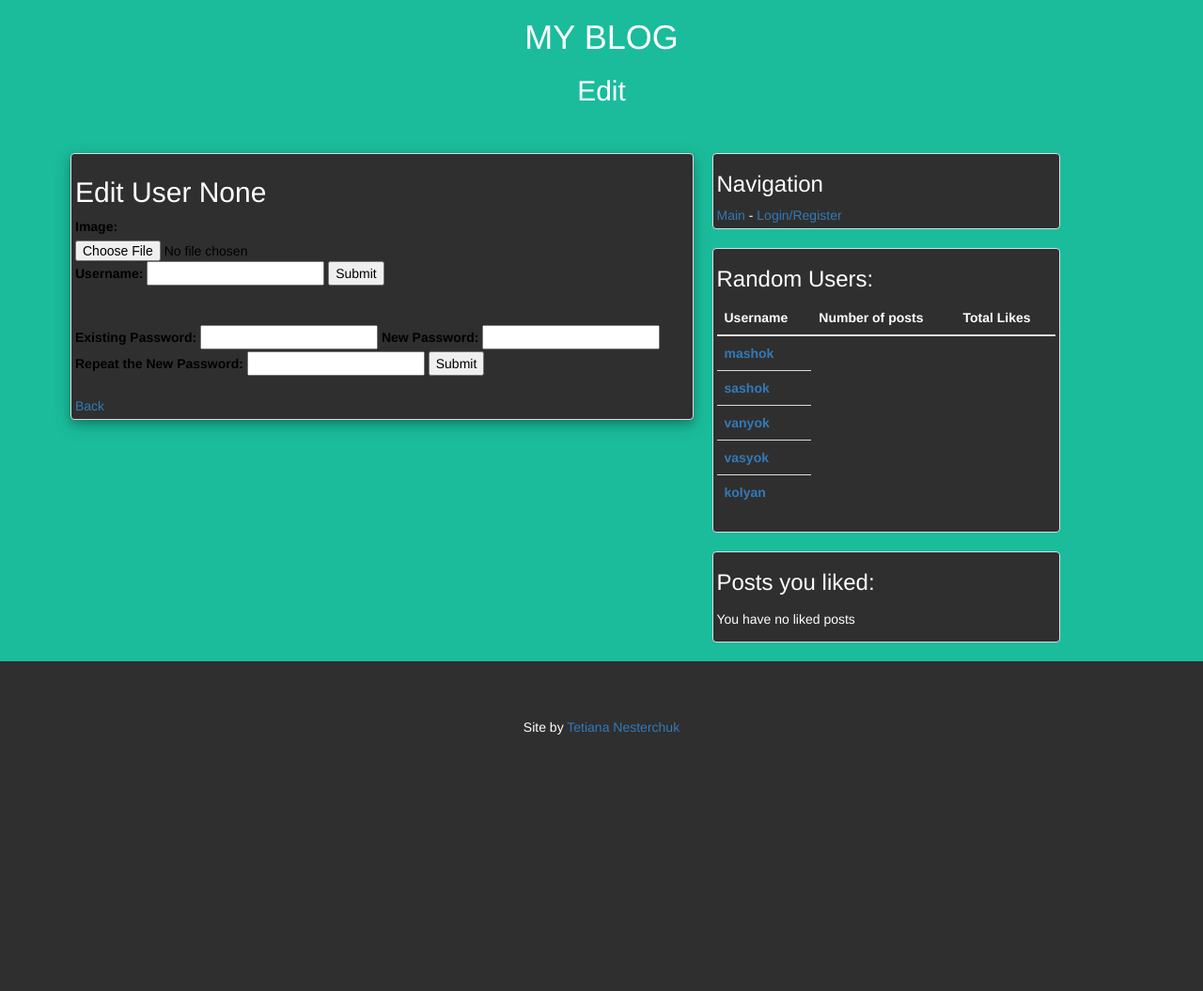
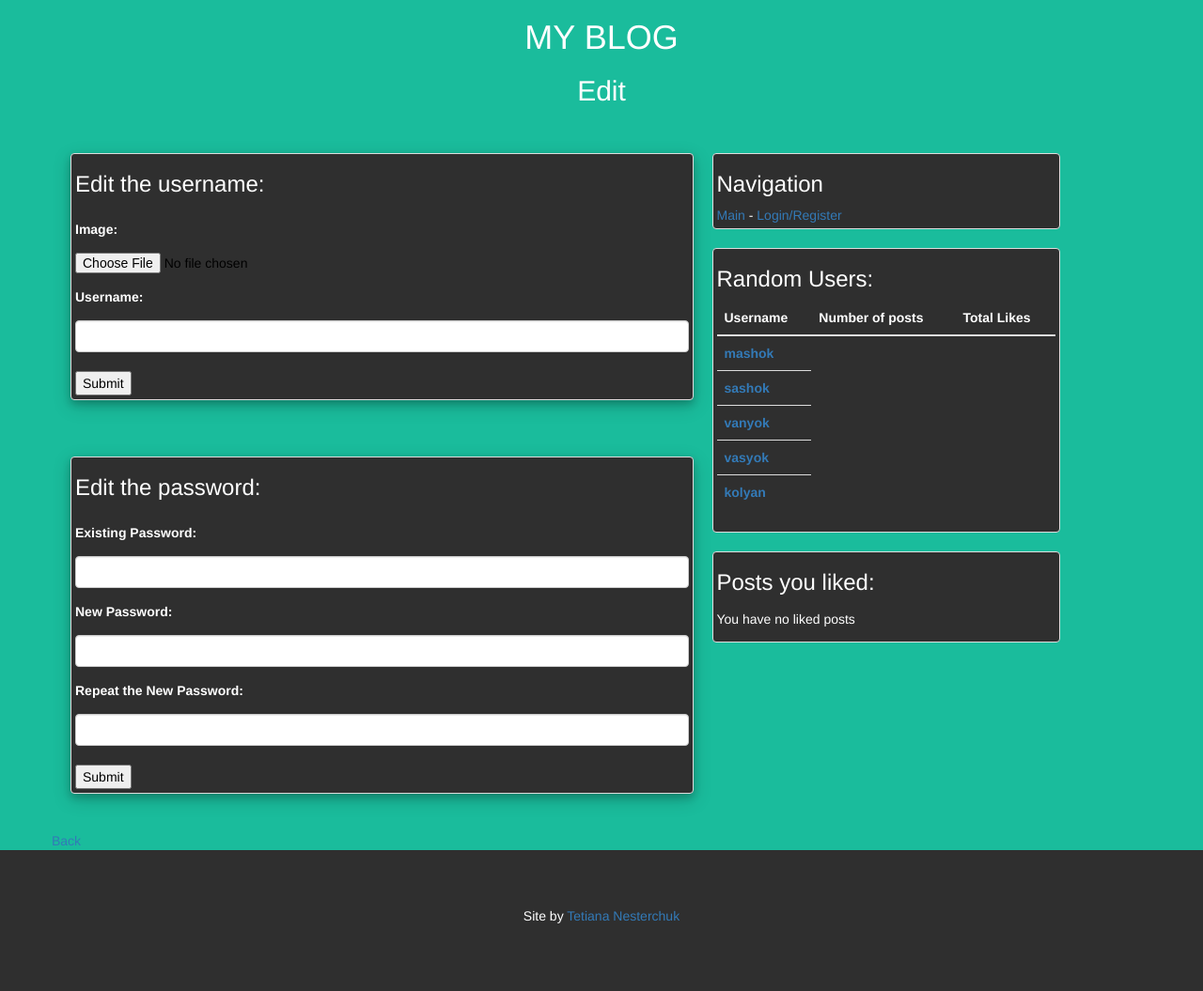
Before and after one commit to Assuliya/blog_platform, a Django app: template apps/blog/templates/blog/edit.html in a window 1280 px wide. Shown: the whole page at 94% size. Before the commit the page ends 782 px from the top, so only its background shows below. Run offline with Django 3.2, Linux system fonts and the light colour scheme; the template is opened without the code that fills it: values that come from a table or form of the project are taken from there, others are empty; data comes from the database, SQL or seed files in the repository; both versions use the stored data as it was after the commit; parts of the project's set-up code (start-up, migrations or seed data) failed here and were passed over; some libraries are stand-ins or nearby versions.

Commit message:
form look, edit + login fixed

```diff
--- a/apps/blog/models.py
+++ b/apps/blog/models.py
@@ -42,7 +42,7 @@ class UserManager(models.Manager):
         try:
 	        user = self.get(username=request.POST['username'])
 	        password = user.pw_hash.encode()
-	        loginpass = request.POST['password'].encode()
+	        loginpass = request.POST['old_password'].encode()
 	        print password
 	        print hashpw(loginpass, password)
 	        if hashpw(loginpass, password) == password:
--- a/apps/blog/static/blog/css/main.css
+++ b/apps/blog/static/blog/css/main.css
@@ -90,3 +90,7 @@ label{
 .green{
   color: darkgreen !important;
 }
+
+.white{
+  color: white !important;
+}
--- a/apps/blog/templates/blog/edit.html
+++ b/apps/blog/templates/blog/edit.html
@@ -17,8 +17,6 @@
     <div class="row">
       <div class="col-sm-7">
         <div class="row">
-          <div class="thumbnail shadow">
-            <h2>Edit User {{user.id}}</h2>
             {% if messages %}
               <div class="errors">
                  {% for message in messages %}
@@ -26,32 +24,38 @@
                  {% endfor %}
               </div>
             {% endif %}
+            <div class="thumbnail shadow">
+              <h3>Edit the username:</h3>
               <form class="edit black" action="{% url 'update'%}" method="post" enctype="multipart/form-data">
                 {% csrf_token %}
-              <label for="image">Image: </label>
-              <input type="file" name="image">
-              <label for="username">Username: </label>
-              <input type="text" name="username" value="{{user.username}}">
+                <label for="image"><p>Image: </p></label>
+                <input type="file" class="edit black" name="image">
+                <label for="username"><p>Username: </p></label>
+                <input type="text" class="edit black form-control" name="username" value="{{user.username}}">
+                <br>
                 <input type="submit" value="Submit">
               </form>
+            </div>
             <br><br>
+            <div class="thumbnail shadow">
+              <h3>Edit the password:</h3>
               <form class="edit black" action="{% url 'update_pass' %}" method="post">
                 {% csrf_token %}
-              <input type="hidden" name="email" value="{{user.username}}">
-              <label for="old_password">Existing Password:</label>
-              <input type="password" name="old_password">
-              <label for="password">New Password:</label>
-              <input type="password" name="password">
-              <label for="repeat">Repeat the New Password:</label>
-              <input type="password" name="repeat">
+                <input type="hidden" class="edit black form-control" name="username" value="{{user.username}}">
+                <label for="old_password"><p>Existing Password:</p></label>
+                <input type="password" class="edit black form-control" name="old_password">
+                <label for="password"><p>New Password:</p></label>
+                <input type="password" class="edit black form-control" name="password">
+                <label for="repeat"><p>Repeat the New Password:</p></label>
+                <input type="password" class="edit black form-control" name="repeat">
+                <br>
                 <input type="submit" value="Submit">
               </form>
+            </div>
             <br>
             <a href="{%url 'user' user_id=user.id%}">Back</a>
         </div>
       </div>
-      </div>
-
 
       <div class="col-sm-4 left-margin">
         <div class="row">
--- a/apps/blog/templates/blog/user.html
+++ b/apps/blog/templates/blog/user.html
@@ -169,7 +169,7 @@
 
           <div class="row">
             <div class="thumbnail">
-              <h3>Posts you liked:</h3>
+              <h3>Posts user liked:</h3>
               {% if user_liked %}
                 <ul class="">
                       {% for like in user_liked%}
```
Also changed, not shown: apps/blog/templates/blog/login.html (+7 -55 lines), apps/blog/views.py (+31 -24 lines), db.sqlite3, media/user/anonym.jpg (deleted). Lines whose indentation alone changed are shown as unchanged.
